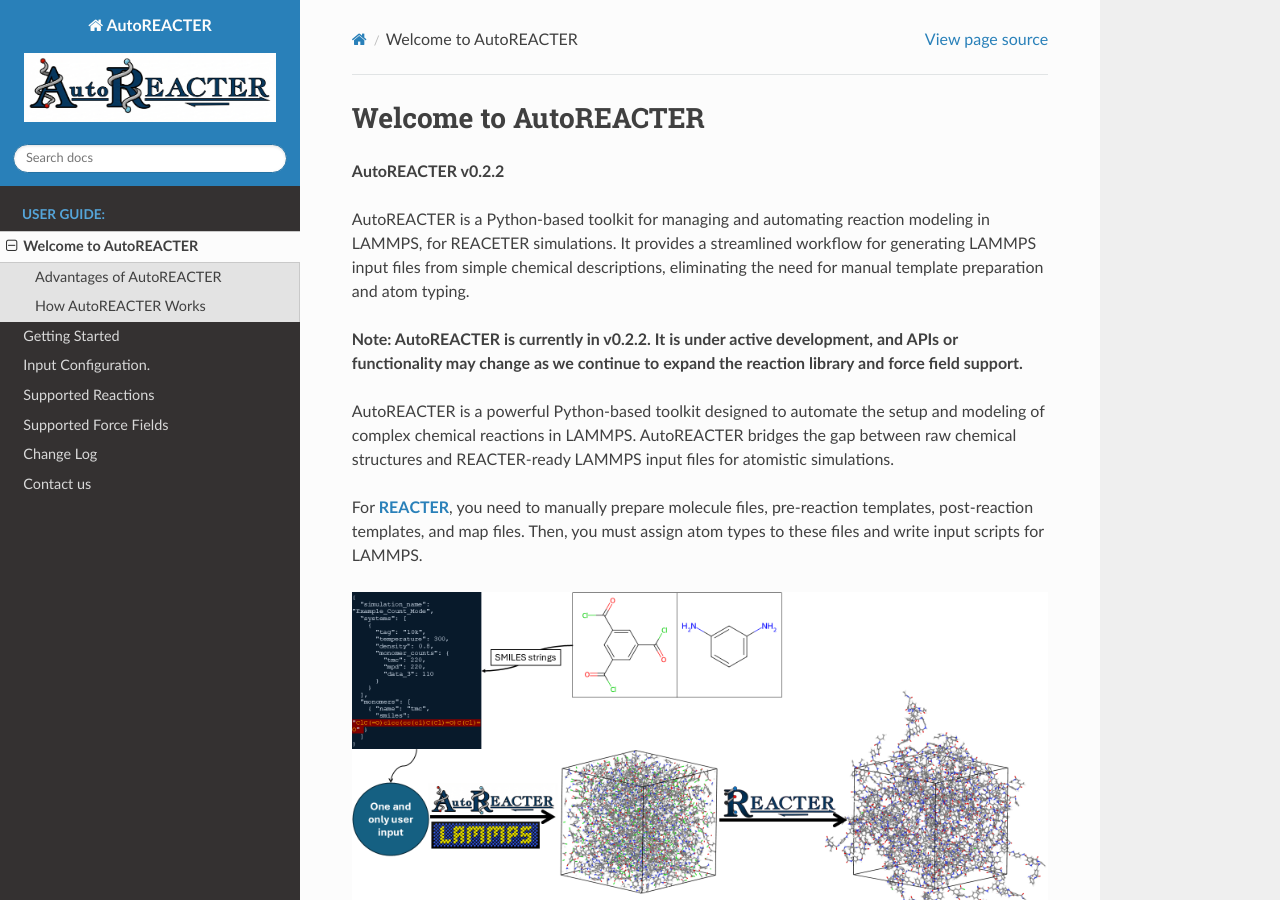
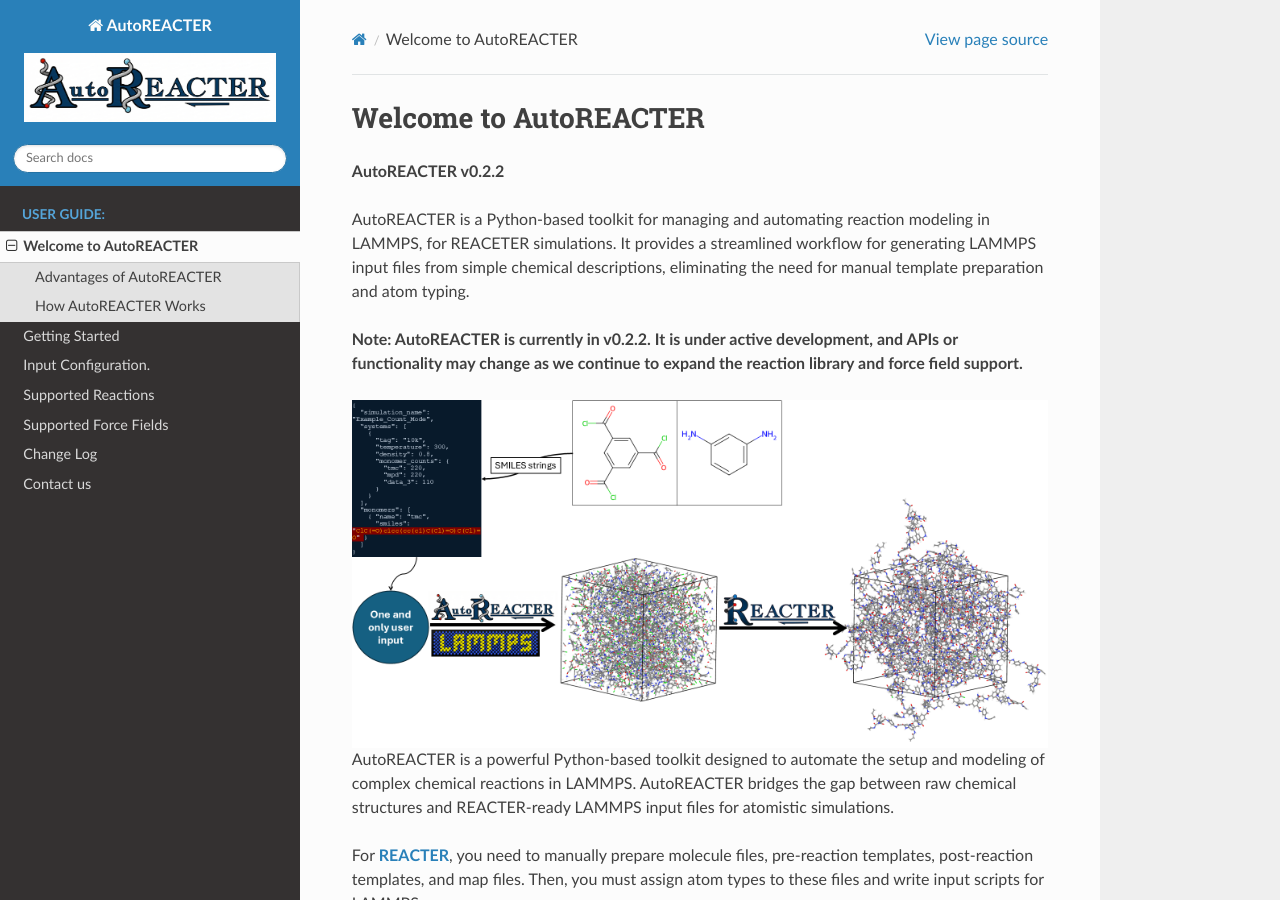
Before and after one commit to NanoCIPHER-Lab/AutoREACTER, a Sphinx documentation site: the page built from docs/source/overview.md, in a window 1280 px wide and 900 px high. Built offline with Sphinx 7.4.7 and the Read the Docs theme 3.1.0, drawn with Linux system fonts in a browser that asks for light colours; pages that are not in the unit, such as notebooks, are missing from menus.

````diff
--- a/docs/source/overview.md
+++ b/docs/source/overview.md
@@ -6,15 +6,14 @@ AutoREACTER is a Python-based toolkit for managing and automating reaction model
 
 **Note: AutoREACTER is currently in v0.2.2. It is under active development, and APIs or functionality may change as we continue to expand the reaction library and force field support.**
 
-AutoREACTER is a powerful Python-based toolkit designed to automate the setup and modeling of complex chemical reactions in LAMMPS. AutoREACTER bridges the gap between raw chemical structures and REACTER-ready LAMMPS input files for atomistic simulations.
-
-For **[REACTER](https://www.reacter.org/)**, you need to manually prepare molecule files, pre-reaction templates, post-reaction templates, and map files. Then, you must assign atom types to these files and write input scripts for LAMMPS.
-
 ```{image} _static/Overview.png
 :alt: AutoREACTER workflow overview
 :width: 100%
 :align: center
 ```
+AutoREACTER is a powerful Python-based toolkit designed to automate the setup and modeling of complex chemical reactions in LAMMPS. AutoREACTER bridges the gap between raw chemical structures and REACTER-ready LAMMPS input files for atomistic simulations.
+
+For **[REACTER](https://www.reacter.org/)**, you need to manually prepare molecule files, pre-reaction templates, post-reaction templates, and map files. Then, you must assign atom types to these files and write input scripts for LAMMPS.
 
 AutoREACTER removes this manual process of defining reaction templates, preparing MAP files, and building topology files—using simplified input files as described in *Input Configuration Documentation*.
 
````
